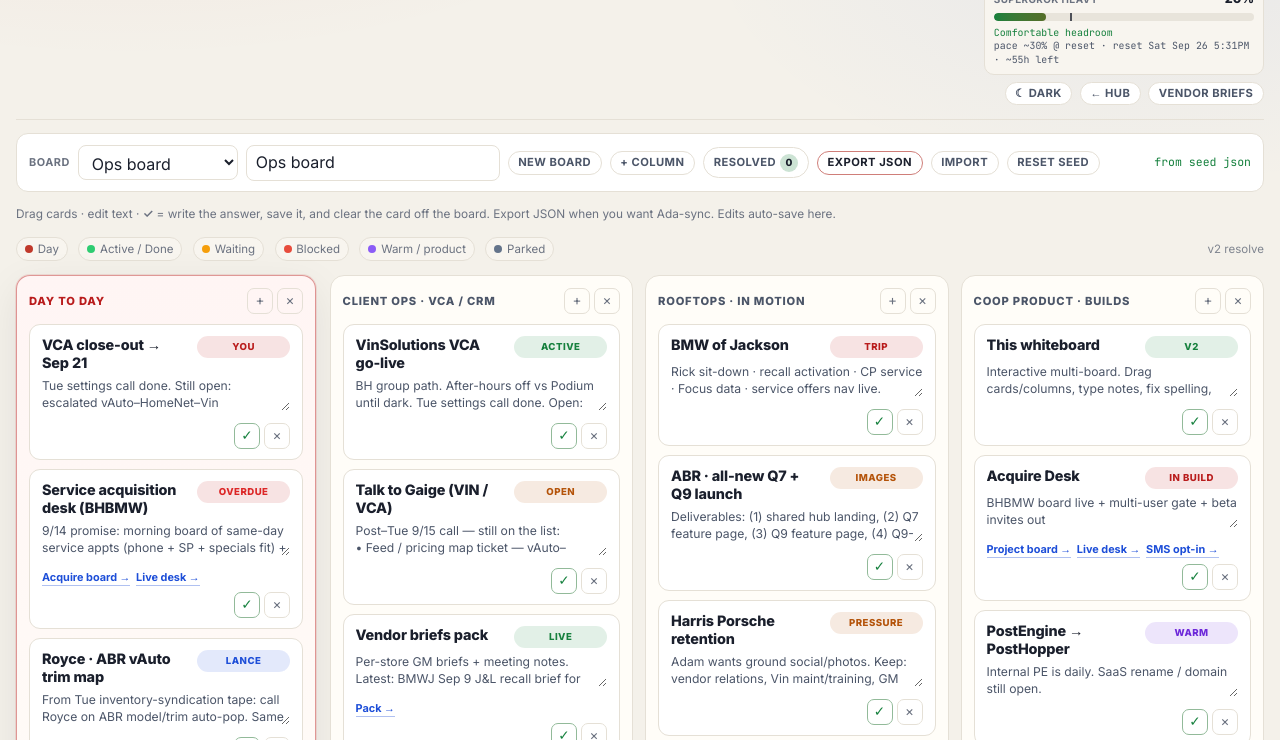
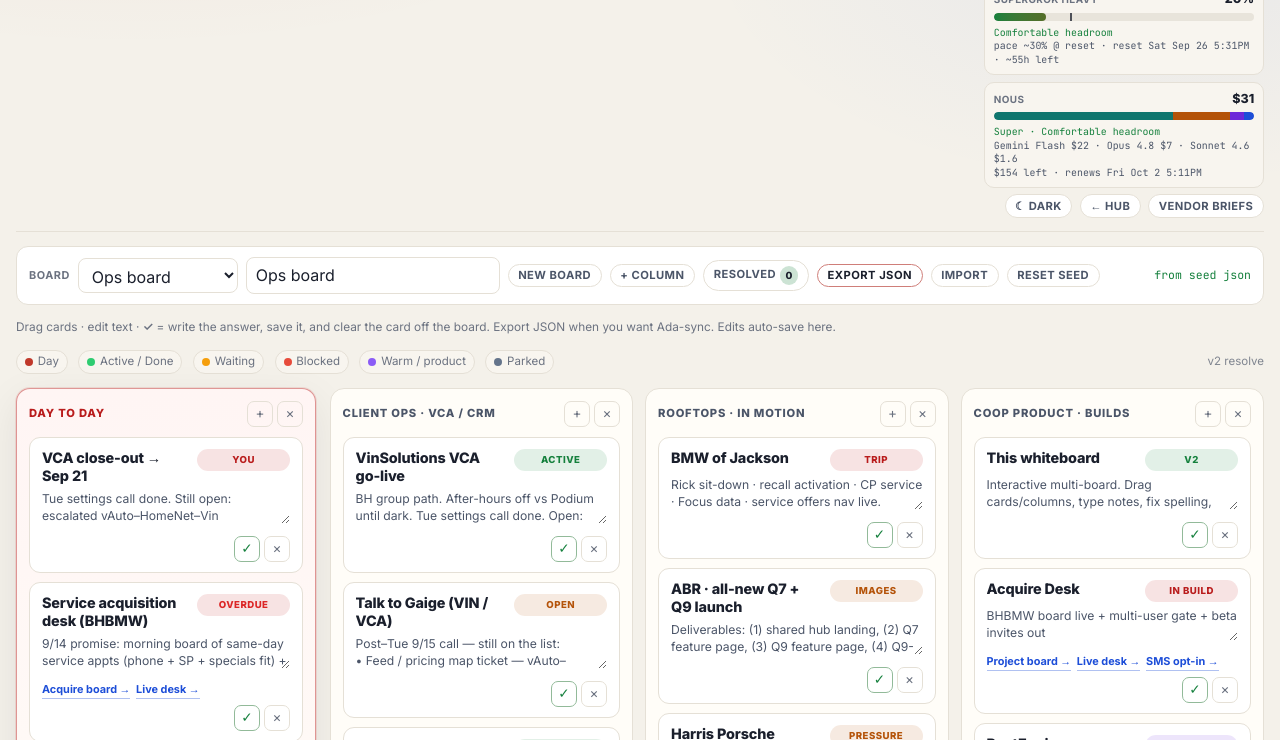
Before and after one commit to thecooperativeagency/hub, a plain HTML site: page whiteboard.html in a window 1280 px wide. Shown: the part 60-800 px from the top of the page. Drawn offline with Linux system fonts and the light colour scheme; no server answers.

Commit message:
feat(whiteboard): add Nous Portal model spend meter
Small meter under SuperGrok: portal member spend, remaining credits, and Mini telemetry mix scaled to that spend.

```diff
--- /dev/null
+++ b/nous-burn.json
@@ -0,0 +1,47 @@
+{
+  "memberSpendUsd": 31.3,
+  "models": [
+    {
+      "estUsd": 43.25,
+      "id": "google/gemini-3.5-flash",
+      "name": "Gemini Flash",
+      "percent": 68.7,
+      "usd": 21.5
+    },
+    {
+      "estUsd": 13.99,
+      "id": "anthropic/claude-opus-4.8",
+      "name": "Opus 4.8",
+      "percent": 22.2,
+      "usd": 6.95
+    },
+    {
+      "estUsd": 3.3,
+      "id": "anthropic/claude-sonnet-4.6",
+      "name": "Sonnet 4.6",
+      "percent": 5.2,
+      "usd": 1.63
+    },
+    {
+      "estUsd": 2.42,
+      "id": "other",
+      "name": "Other",
+      "percent": 3.8,
+      "usd": 1.19
+    }
+  ],
+  "modelsSource": "hermes Mini telemetry mix, scaled to portal member spend",
+  "monthlyCreditsUsd": 110.0,
+  "plan": "Super",
+  "purchasedRemainingUsd": 21.89,
+  "remainingUsd": 154.07,
+  "resetAt": "2026-10-02T22:11:26+00:00",
+  "resetLabel": "Fri Oct 2 5:11PM CT",
+  "source": "portal /api/oauth/account + local session_model_usage",
+  "status": "Comfortable headroom",
+  "statusLevel": "ok",
+  "subscriptionRemainingUsd": 132.18,
+  "updatedAt": "2026-09-25T02:23:32.313760+00:00",
+  "usedPercent": 16.9,
+  "verify": "coop-nous-burn-v1"
+}
--- a/whiteboard.html
+++ b/whiteboard.html
@@ -79,9 +79,12 @@
     .brand .sub { color: var(--red); font-weight: 600; font-size: .8rem; margin-top: .12rem; }
     .meta { text-align: right; color: var(--dim); font-size: .75rem; }
     .meta .mono { font-family: "JetBrains Mono", monospace; }
+    .burn-stack {
+      margin-top: .55rem; margin-left: auto; min-width: 220px; max-width: 280px;
+      display: flex; flex-direction: column; gap: .4rem;
+    }
     .burn-meter {
-      margin-top: .55rem; text-align: left; min-width: 220px; max-width: 280px;
-      margin-left: auto; padding: .45rem .55rem .5rem;
+      text-align: left; padding: .45rem .55rem .5rem;
       border: 1px solid var(--line); border-radius: 10px; background: var(--swatch-bg);
     }
     .burn-meter .bm-head {
@@ -99,6 +102,21 @@
       background: linear-gradient(90deg, var(--green), color-mix(in srgb, var(--green) 60%, var(--amber)));
       transition: width .35s ease;
     }
+    .burn-meter .bm-stack {
+      display: none; height: 100%; width: 100%;
+    }
+    .burn-meter.has-mix .bm-fill { display: none; }
+    .burn-meter.has-mix .bm-stack { display: flex; }
+    .burn-meter .bm-seg {
+      height: 100%; min-width: 2px;
+    }
+    .burn-meter .bm-seg:first-child { border-radius: 999px 0 0 999px; }
+    .burn-meter .bm-seg:last-child { border-radius: 0 999px 999px 0; }
+    .burn-meter .bm-seg:only-child { border-radius: 999px; }
+    .burn-meter .bm-seg[data-i="0"] { background: var(--teal); }
+    .burn-meter .bm-seg[data-i="1"] { background: var(--amber); }
+    .burn-meter .bm-seg[data-i="2"] { background: var(--violet); }
+    .burn-meter .bm-seg[data-i="3"] { background: var(--blue); }
     .burn-meter[data-level="steady"] .bm-fill { background: linear-gradient(90deg, var(--teal), var(--amber)); }
     .burn-meter[data-level="elevated"] .bm-fill { background: linear-gradient(90deg, var(--amber), color-mix(in srgb, var(--amber) 50%, var(--red))); }
     .burn-meter[data-level="hot"] .bm-fill { background: linear-gradient(90deg, var(--red), #f87171); }
@@ -376,6 +394,7 @@
       </div>
       <div class="meta">
         <div class="mono" id="clock">—</div>
+        <div class="burn-stack">
         <div class="burn-meter is-loading" id="burn-meter" data-level="ok" aria-label="SuperGrok Heavy weekly usage">
           <div class="bm-head"><span>SuperGrok Heavy</span><strong id="bm-used">—</strong></div>
           <div class="bm-track" aria-hidden="true">
@@ -383,6 +402,15 @@
             <div class="bm-pace" id="bm-pace" hidden></div>
           </div>
           <div class="bm-foot" id="bm-foot">loading burn…</div>
+        </div>
+        <div class="burn-meter is-loading" id="nous-meter" data-level="ok" aria-label="Nous Portal model spend">
+          <div class="bm-head"><span>Nous</span><strong id="nm-used">—</strong></div>
+          <div class="bm-track" aria-hidden="true">
+            <div class="bm-fill" id="nm-fill"></div>
+            <div class="bm-stack" id="nm-stack"></div>
+          </div>
+          <div class="bm-foot" id="nm-foot">loading nous…</div>
+        </div>
         </div>
         <div class="nav">
           <button type="button" class="theme-toggle" id="theme-toggle" aria-label="Toggle theme">
@@ -424,7 +452,7 @@
     <div class="board" id="board-root" aria-label="Whiteboard"></div>
 
     <p class="foot">
-      Interactive ops board · drag / edit / resolve · live sync · verify <code>coop-whiteboard-v2-2026-09-23-logo-theme</code>
+      Interactive ops board · drag / edit / resolve · live sync · verify <code>coop-whiteboard-v2-2026-09-24-nous-meter</code>
     </p>
   </div>
 
@@ -1224,6 +1252,71 @@
         });
     })();
 
+    // Nous Portal spend + model mix (JSON written by Hermes cron)
+    (function loadNousMeter() {
+      var root = document.getElementById('nous-meter');
+      var usedEl = document.getElementById('nm-used');
+      var fill = document.getElementById('nm-fill');
+      var stack = document.getElementById('nm-stack');
+      var foot = document.getElementById('nm-foot');
+      if (!root || !usedEl || !fill || !stack || !foot) return;
+
+      function money(n) {
+        n = Number(n);
+        if (!isFinite(n)) return '—';
+        if (Math.abs(n) >= 10) return '$' + Math.round(n);
+        var t = Math.round(n * 10) / 10;
+        return t % 1 === 0 ? '$' + t.toFixed(0) : '$' + t.toFixed(1);
+      }
+
+      function paint(d) {
+        var level = d.statusLevel || 'ok';
+        var models = Array.isArray(d.models) ? d.models : [];
+        root.dataset.level = level;
+        root.classList.remove('is-loading', 'is-err');
+        usedEl.textContent = d.memberSpendUsd != null ? money(d.memberSpendUsd) : '—';
+        fill.style.width = (d.usedPercent != null ? Math.min(100, Math.max(0, Number(d.usedPercent))) : 0) + '%';
+        stack.innerHTML = '';
+        if (models.length) {
+          root.classList.add('has-mix');
+          models.forEach(function (m, i) {
+            var seg = document.createElement('div');
+            seg.className = 'bm-seg';
+            seg.dataset.i = String(i);
+            seg.style.width = Math.max(2, Number(m.percent) || 0) + '%';
+            seg.title = (m.name || '?') + ' ' + money(m.usd);
+            stack.appendChild(seg);
+          });
+        } else {
+          root.classList.remove('has-mix');
+        }
+        var mix = models.slice(0, 3).map(function (m) {
+          return (m.name || '?') + ' ' + money(m.usd);
+        }).join(' · ');
+        var bits = [];
+        if (d.remainingUsd != null) bits.push(money(d.remainingUsd) + ' left');
+        if (d.resetLabel) bits.push('renews ' + String(d.resetLabel).replace(/ CT$/, ''));
+        var status = d.status || level;
+        foot.innerHTML = '<span class="' + level + '">' + (d.plan ? d.plan + ' · ' : '') + status + '</span>' +
+          (mix ? '<br>' + mix : '') +
+          (bits.length ? '<br>' + bits.join(' · ') : '');
+        root.title = 'Nous ' + (d.plan || '') + ' · updated ' + (d.updatedAt || '');
+      }
+
+      fetch('./nous-burn.json?_=' + Date.now(), { cache: 'no-store' })
+        .then(function (r) {
+          if (!r.ok) throw new Error('HTTP ' + r.status);
+          return r.json();
+        })
+        .then(paint)
+        .catch(function () {
+          root.classList.remove('is-loading');
+          root.classList.add('is-err');
+          usedEl.textContent = '—';
+          foot.textContent = 'nous meter offline';
+        });
+    })();
+
     // events
     el.select.addEventListener('change', function () {
       state.activeBoardId = el.select.value;
```
